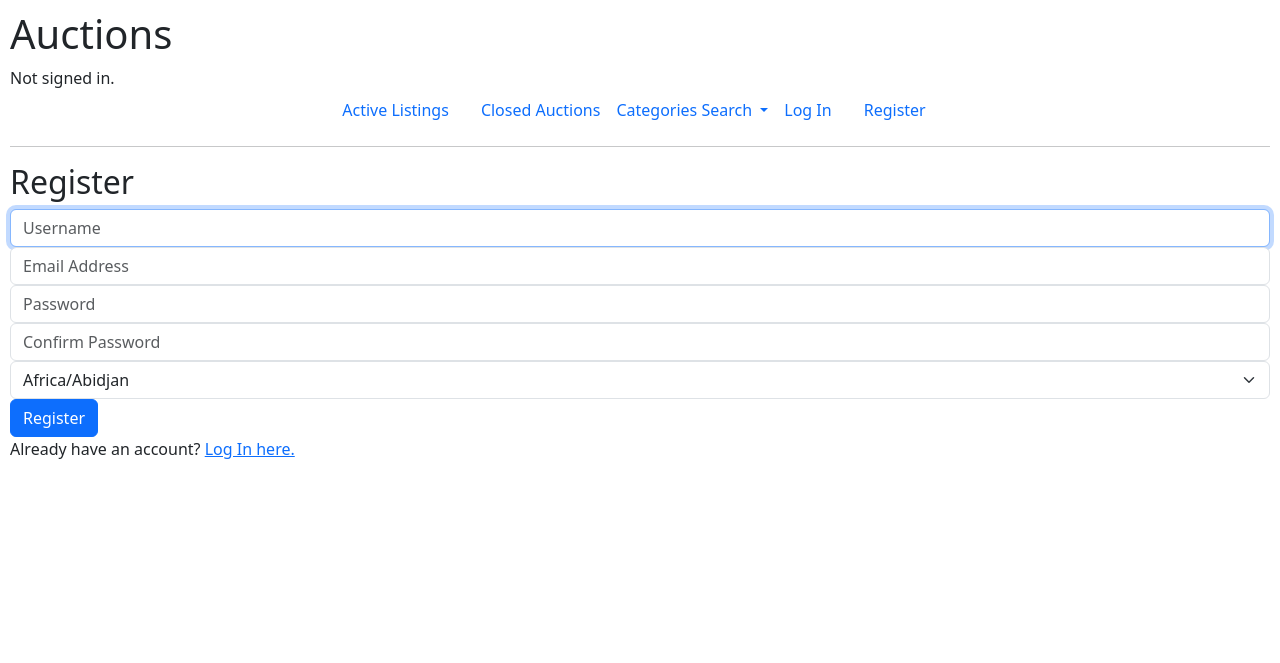
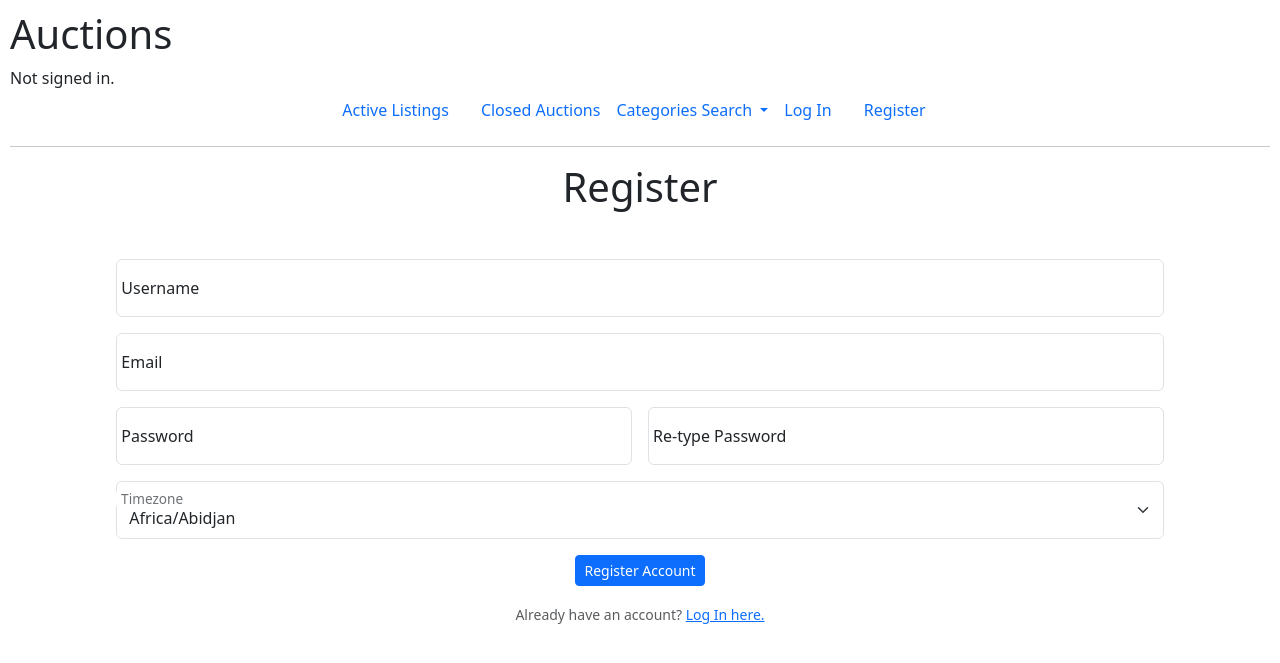
Before and after one commit to NearBee/Commerce, a Django app: page /register in a window 1280 px wide. Shown: the top 663 px of the page. Run offline with Django 3.2, Linux system fonts and the light colour scheme; some libraries are stand-ins or nearby versions.

Commit message:
register properly bootstrapped and styled

```diff
--- a/commerce/auctions/templates/auctions/register.html
+++ b/commerce/auctions/templates/auctions/register.html
@@ -4,36 +4,60 @@
 
 {% block body %}
 
-<h2>Register</h2>
 
+<h1 class="display-6 text-center mb-5">Register</h1>
 {% if message %}
-<div>{{ message }}</div>
+<div class="row justify-content-center">
+    <div class="col-auto">
+        <h3 class="text-decoration-underline text-danger  fw-light mb-5">{{ message }}</h3>
+    </div>
+</div>
 {% endif %}
 
-<form action="{% url 'register' %}" method="post">
+<form class="row g-3 justify-content-center" action="{% url 'register' %}" method="post" novalidate>
     {% csrf_token %}
-    <div class="form-group">
-        <input class="form-control" autofocus type="text" name="username" placeholder="Username">
+    <div class="form-floating col-sm-10">
+        <input class="form-control" id="register_username" name="username" placeholder="Username">
+        <label for="register_username">Username</label>
     </div>
-    <div class="form-group">
-        <input class="form-control" type="email" name="email" placeholder="Email Address">
+
+    <div class="form-floating col-sm-10">
+        <input class="form-control " type="email" id="register_email" name="email" placeholder="Email Address">
+        <label for="register_email">Email</label>
     </div>
-    <div class="form-group">
-        <input class="form-control" type="password" name="password" placeholder="Password">
+
+    <div class="form-floating col-sm-5">
+        <input class="form-control" type="password" id="register_password" name="password" placeholder="Password">
+        <label for="register_password">Password</label>
     </div>
-    <div class="form-group">
-        <input class="form-control" type="password" name="confirmation" placeholder="Confirm Password">
+
+    <div class="form-floating col-sm-5">
+        <input class="form-control" type="password" id="register_password" name="confirmation"
+            placeholder="Confirm Password">
+        <label for="register_password">Re-type Password</label>
     </div>
-    <div class="form-group">
-        <select class="form-select" name="timezone" placeholder="Current Timezone" required>
+
+    <div class="form-floating col-sm-10">
+        <select class="form-select" id="register_timezone" name="timezone" placeholder="Current Timezone" required>
             {% for tz in timezones %}
             <option value="{{ tz }}">{{ tz }}</option>
             {% endfor %}
         </select>
+        <label for="register_timezone">Timezone</label>
     </div>
-    <input class="btn btn-primary" type="submit" value="Register">
+
+    <div class="row justify-content-center">
+        <div class="col-auto">
+            <input class="btn btn-primary btn-sm my-3" type="submit" value="Register Account">
+        </div>
+    </div>
+
 </form>
 
-Already have an account? <a href="{% url 'login' %}">Log In here.</a>
 
+<div class="row justify-content-center">
+    <div class="col-auto">
+        <small class="text-muted mt-5">Already have an account? <a href="{% url 'login' %}">Log In here.</a></small>
+    </div>
+</div>
 {% endblock %}
```
